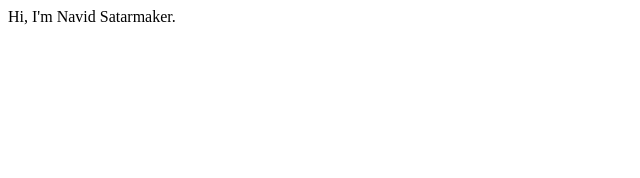
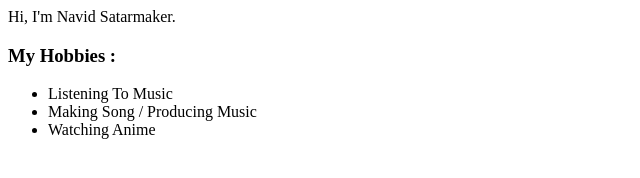
Before and after one commit to navidsatarmaker/navidsatarmaker, a plain HTML site: page index.html in a window 1280 px wide. Shown: the whole page, without its empty margins (0-640 px from the left). Drawn offline with Linux system fonts and the light colour scheme.

Commit message:
Update index html

```diff
--- a/index.html
+++ b/index.html
@@ -7,5 +7,12 @@
 </head>
 <body>
     Hi, I'm Navid Satarmaker.
+
+    <h3>My Hobbies :</h3>
+    <ul>
+        <li>Listening To Music</li>
+        <li>Making Song / Producing Music</li>
+        <li>Watching Anime</li>
+    </ul>
 </body>
 </html>
```
